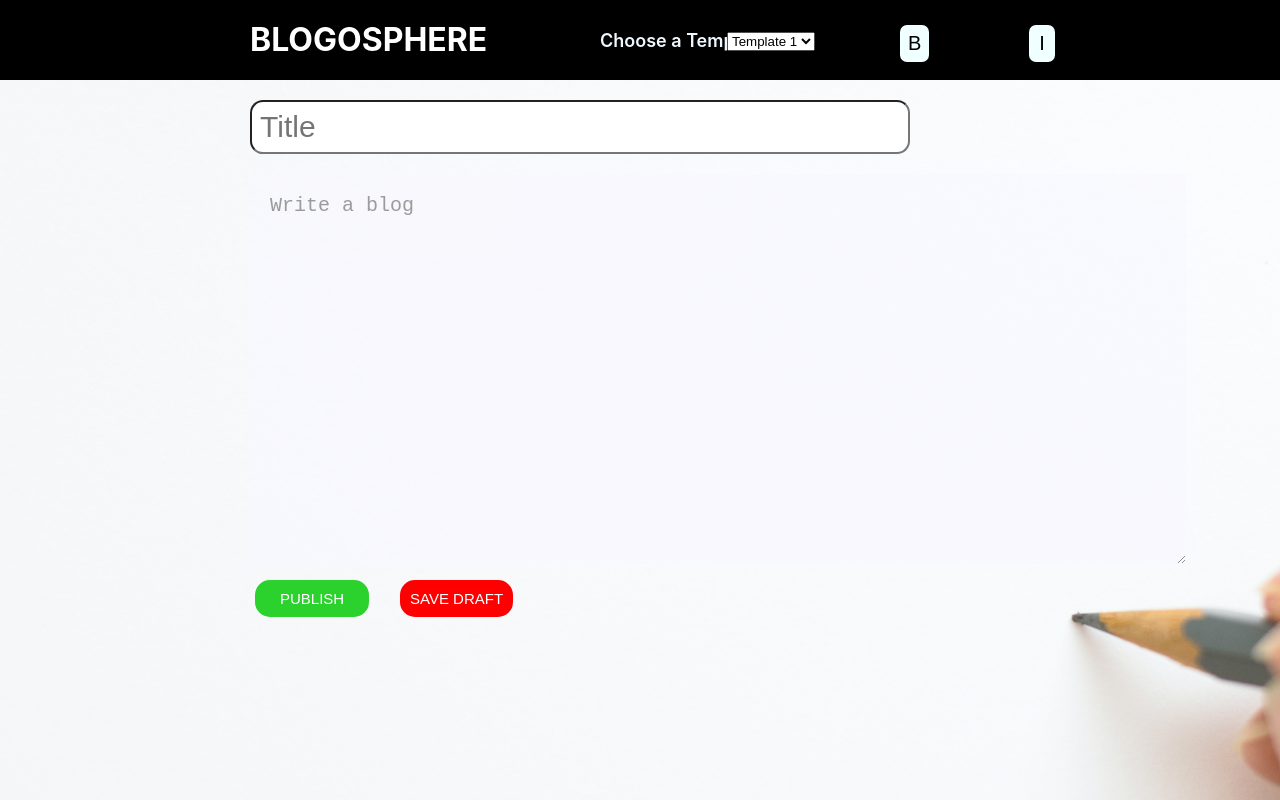
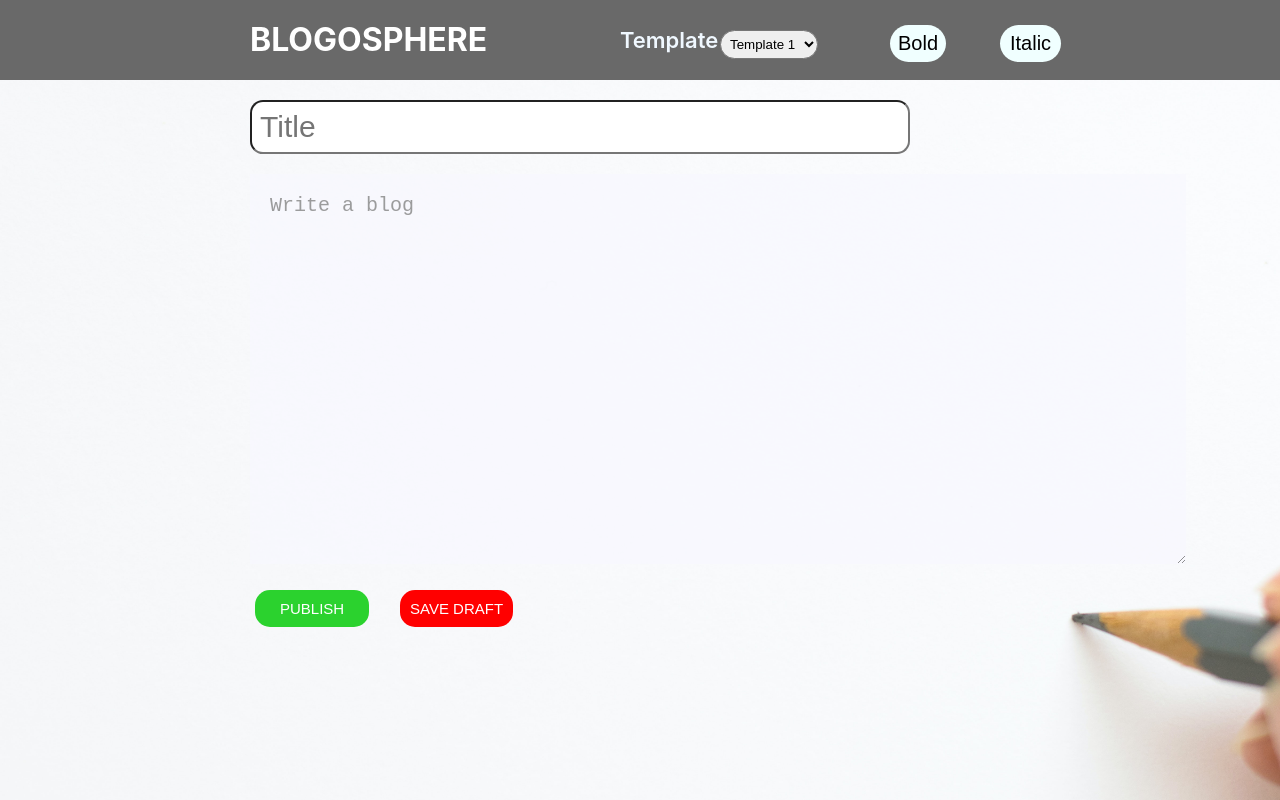
Before and after one commit to AdityaDeshpande123/MinorProject, a React (Create React App) app in the folder Project/front-end/: page /createblog in a window 1280 px wide. Built offline with nearby package versions, Linux system fonts and the light colour scheme.

Commit message:
ashcommeight

```diff
--- a/Project/front-end/package.json
+++ b/Project/front-end/package.json
@@ -8,8 +8,9 @@
     "@testing-library/user-event": "^13.5.0",
     "react": "^18.2.0",
     "react-dom": "^18.2.0",
-    "react-scripts": "^2.1.3",
+    "react-scripts": "^5.0.1",
     "recharts": "^2.5.0",
+    "scripts": "^0.1.0",
     "web-vitals": "^2.1.4"
   },
   "scripts": {
--- a/Project/front-end/src/views/blog_create/Tempone.js
+++ b/Project/front-end/src/views/blog_create/Tempone.js
@@ -12,15 +12,15 @@ function Tempone() {
             <h1 className={styles.heading}>BLOGOSPHERE</h1>
 
 
-            <label for="choosetemplate" className={styles.dropdown}>Choose a Template</label>
+            <label for="choosetemplate" className={styles.dropdown}>Template</label>
                 <select name="choosetemplate" id="choosetemplate" className={styles.dropdownoptions}>
                     <option value="temp1">Template 1</option>
                     <option value="temp2">Template 2</option>
                     <option value="temp3">Template 3</option>
                 </select>
 
-                <button className={styles.bold}>B</button>
-                <button className={styles.italic}>I</button>
+                <button className={styles.bold}>Bold</button>
+                <button className={styles.italic}>Italic</button>
 
 
         </div>
--- a/Project/front-end/src/views/blog_create/Tempone.module.css
+++ b/Project/front-end/src/views/blog_create/Tempone.module.css
@@ -1,5 +1,5 @@
 .headdiv{
-    background-color: black;
+    background-color: dimgrey;
     height: 80px;
 }
 
@@ -45,8 +45,8 @@
 }
 
 .blogsubmit{
-    position: fixed;
-    top: 580px;
+    position: absolute;
+    top: 510px;
     left: 255px;
     padding: 10px;
     padding-left: 25px;
@@ -60,8 +60,8 @@
 }
 
 .blogsave{
-    position: fixed;
-    top: 580px;
+    position: absolute;
+    top: 510px;
     left: 400px;
     padding: 10px;
     border: none;
@@ -73,46 +73,61 @@
 }
 
 .bold{
-    position: relative;
+    position: absolute;
     top: 25px;
-    left: 900px;
+    left: 890px;
     padding: 7px;
     padding-left: 8px;
     padding-right: 8px;
     border: none;
-    border-radius: 7px;
+    border-radius: 25px;
     cursor: pointer;
     font-size: 20px;
     background-color: azure;
     color: black;
 }
 
+.bold:hover{
+    padding: 12px;
+    background-color: aqua;
+    font-weight: bold;
+}
+
 .italic{
-    position: relative;
+    position: absolute;
     top: 25px;
     left: 1000px;
     padding: 7px;
     padding-left: 10px;
     padding-right: 10px;
     border: none;
-    border-radius: 7px;
+    border-radius: 25px;
     cursor: pointer;
     font-size: 20px;
     background-color: azure;
     color: black;
 }
 
+.italic:hover{
+    padding: 12px;
+    background-color: aqua;
+    font-weight: bold;
+
+}
+
 
 .dropdown{
+    font-size: 22px;
     position: absolute;
-    padding-top: 30px;
-    padding-left: 600px;
+    padding-top: 27px;
+    padding-left: 620px;
     color: aliceblue;
 }
 
 .dropdownoptions{
   position: absolute;
-  margin-left: 727px;
-  margin-top: 32px;
-
+  margin-left: 720px;
+  margin-top: 30px;
+  border-radius: 30px;
+  padding: 5px;
 }
```
Also changed, not shown: 1 other file (tests, documents, lock files or other folders).
